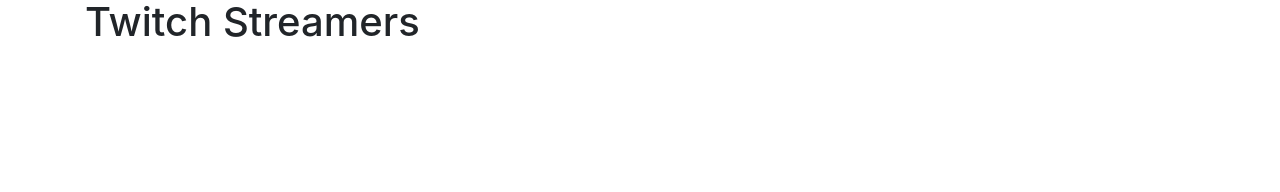
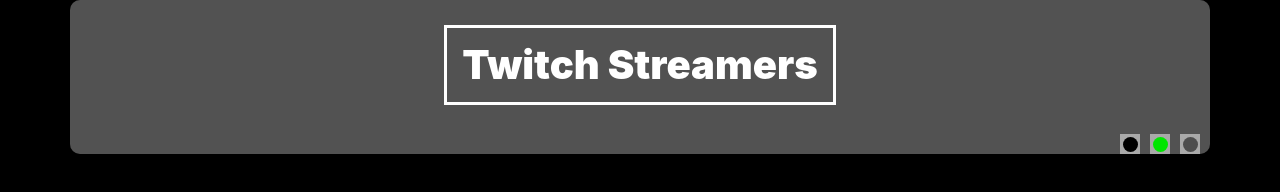
Before and after one commit to Kealtoast/Twitch-api, a website: page app/index.html in a window 1280 px wide. Drawn offline with nearby package versions, Linux system fonts and the light colour scheme.

Commit message:
Animation added to play btn. Online status selection tabs add and animated.

```diff
--- a/app/css/style.css
+++ b/app/css/style.css
@@ -1,4 +1,84 @@
 @import url('https://fonts.googleapis.com/css?family=Roboto');
+body {
+  background-color: black;
+}
+
+.display-btn{
+  background-color: rgba(255,255,255,.5);
+  //border:3px solid green;
+  width: 20px;
+  height: 20px;
+  list-style: none;
+  display: inline-block;
+  position: absolute;
+  bottom: 0px;
+  transition: height 300ms ease-in-out;
+  cursor: pointer;
+}
+
+#all-btn{
+right: 70px;
+}
+
+#all-btn:hover {
+  height: 40px;
+}
+
+#online-btn {
+right: 40px;
+}
+
+#online-btn:hover {
+  height: 40px;
+}
+
+#offline-btn {
+right:10px;
+}
+
+#offline-btn:hover {
+  height: 40px;
+}
+
+i.icon {
+  height: 15px;
+  width:15px;
+  border-radius: 100%;
+  background-color: yellow;
+  display: inline-block;
+}
+
+#all {
+  background-color: black;
+}
+
+#online {
+  background-color: rgb(0,230,0);
+}
+
+#offline {
+  background-color: rgb(77,77,77);
+}
+.wrapper {
+  background-color: rgba(255, 255, 255, .4);
+  border-radius: 10px;
+}
+
+.heading {
+  //border:3px solid green;
+  padding: 25px;
+  background-color: rgba(0, 0, 0, .2);
+  border-radius: 10px;
+  position: relative;
+}
+
+.heading h1 {
+  border:3px solid rgb(255, 255, 255);
+  padding:15px;
+  display: inline-block;
+  color: white;
+  font-weight: 900;
+}
 
 .info-card {
   position: relative;
@@ -12,10 +92,6 @@
   margin-bottom: 10px;
   margin-top: 10px;
   font-family: 'Roboto', sans-serif;
-}
-
-.info-card:hover {
-  border-radius: 5px;
 }
 
 .logo {
@@ -81,7 +157,7 @@
 }
 
 .play {
-  color: white;
+  color: rgba(255, 255, 255, .4);
   position: absolute;
   margin-left: 40%;
   margin-right: 60%;
@@ -89,12 +165,14 @@
   right: 0;
   top: 45px;
   font-size: 100px;
+  transition: color 300ms ease-in-out;
 }
 
 .play:hover {
-  color: black;
+  color: rgba(255, 255, 255, .9);
+
 }
 
-a:hover {
-  color: black;
+.hide {
+  display: none;
 }
--- a/app/index.html
+++ b/app/index.html
@@ -13,8 +13,17 @@
 </head>
 
 <body>
-  <div class="container">
+  <div class="container wrapper">
+    <div class="row">
+      <div class="heading col-12 text-center">
         <h1>Twitch Streamers</h1>
+        <ul class="links">
+          <li class="display-btn" id="all-btn"><i class="icon" id="all"></i></li>
+          <li class="display-btn" id="online-btn"><i class="icon" id="online"></i></li>
+          <li class="display-btn" id="offline-btn"><i class="icon" id="offline"></i></li>
+        </ul>
+      </div>
+    </div>
     <div>
 
     </div>
--- a/app/js/index.js
+++ b/app/js/index.js
@@ -1,9 +1,9 @@
-var URL_Stream = 'https://wind-bow.gomix.me/twitch-api/streams/'
+var URL_Stream = 'https://wind-bow.gomix.me/twitch-api/streams/';
 
-var URL_Channel = 'https://wind-bow.gomix.me/twitch-api/channels/'
+var URL_Channel = 'https://wind-bow.gomix.me/twitch-api/channels/';
 
 //List of Channels to display
-var channelArr = ["ruphin", "freecodecamp", "callowcreation", "i2ival__", "joshstrobl", "monstercat"]
+var channelArr = ["ruphin", "freecodecamp", "callowcreation", "i2ival__", "joshstrobl", "monstercat", "shroomhead_one", "abdulhd"];
 
 //JSON data Storage
 var twitchUserData = [];
@@ -17,9 +17,28 @@
       getStatus(e);
     })
 
+    $('#online-btn').click(function(){
+      if ($('div.main-card').hasClass("offline-status")) {
+        $('div.offline-status').addClass("hide");
+        if ($('div.online-status').hasClass("hide")){
+          $('div.online-status').removeClass("hide");
+        }
+      }
+    })
+    $('#all-btn').click(function () {
+      $('div.main-card').removeClass('hide');
+    })
+    $('#offline-btn').click(function () {
+      if ($('div.main-card').hasClass('online-status')) {
+        $('div.online-status').addClass('hide');
+        if ($('div.offline-status').hasClass('hide')){
+          $('div.offline-status').removeClass('hide');
+        }
+      }
     })
   })
-
+})
+//T
 function getStatus(user){
   $.ajax({
     url: URL_Stream + user,
@@ -74,7 +93,12 @@
   var htmlstring=' ';
   for(var i = 0; i < twitchUserData.length; i++){
 
-    htmlstring += '<div class="col-12 col-md-6 col-lg-4">';
+    htmlstring += '<div class="main-card col-12 col-md-6 col-lg-4 '+twitchUserData[i].name;
+    if (twitchUserData[i].live) {
+      htmlstring +=' online-status">';
+    } else {
+      htmlstring +=' offline-status">';
+    }
     htmlstring += '<div class="info-card" style="background-image:url('+twitchUserData[i].preview+');"><img class="logo" src="' + twitchUserData[i].logo + '"><div class="info-section"><span class="name">'+twitchUserData[i].display_name+'</span><br><span class="info">'+twitchUserData[i].info+'</span><br><span class="game-viewers">'+twitchUserData[i].game+' - ';
     if (twitchUserData[i].viewers !== null){
       htmlstring += twitchUserData[i].viewers+'</span><div class="online"></div></div><a href="'+twitchUserData[i].url+'" target="_blank"><i class="fa fa-play-circle-o play"></i></a></div></div>';
```
Lines whose indentation alone changed are shown as unchanged.
